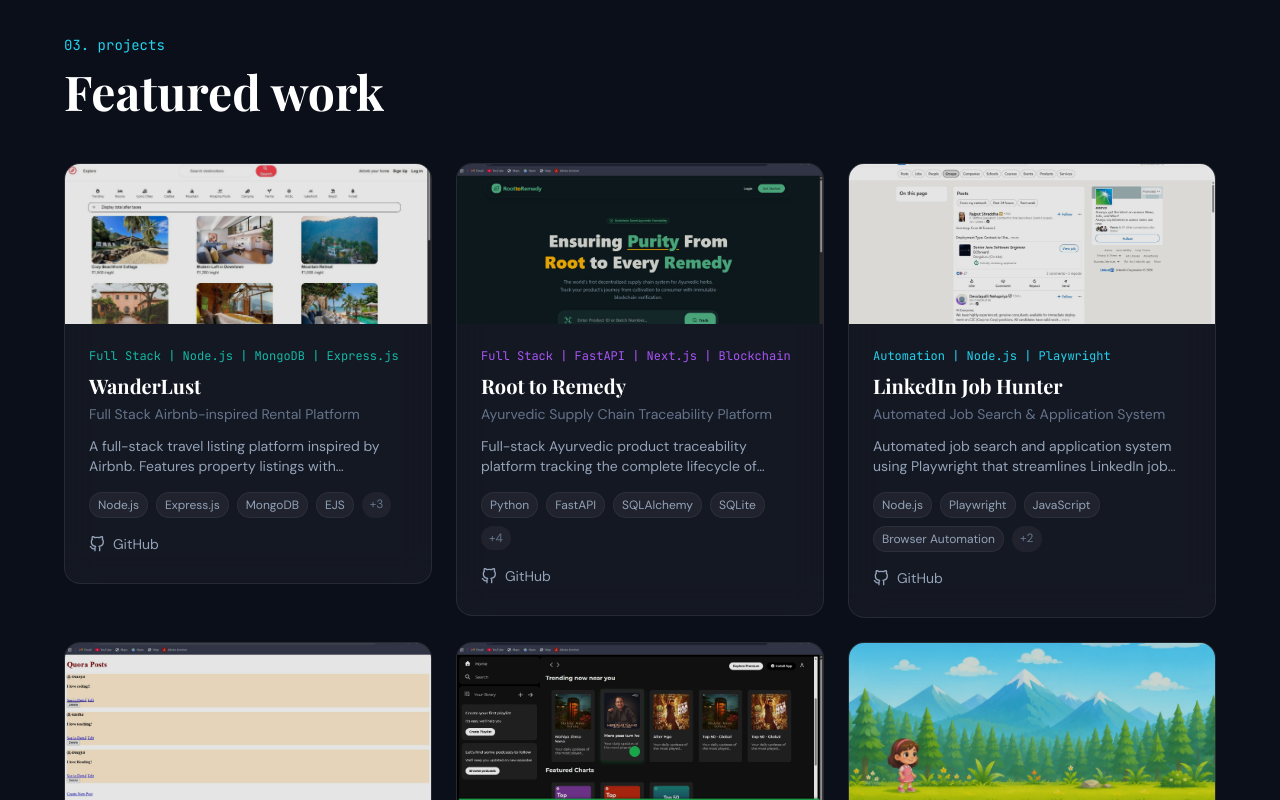
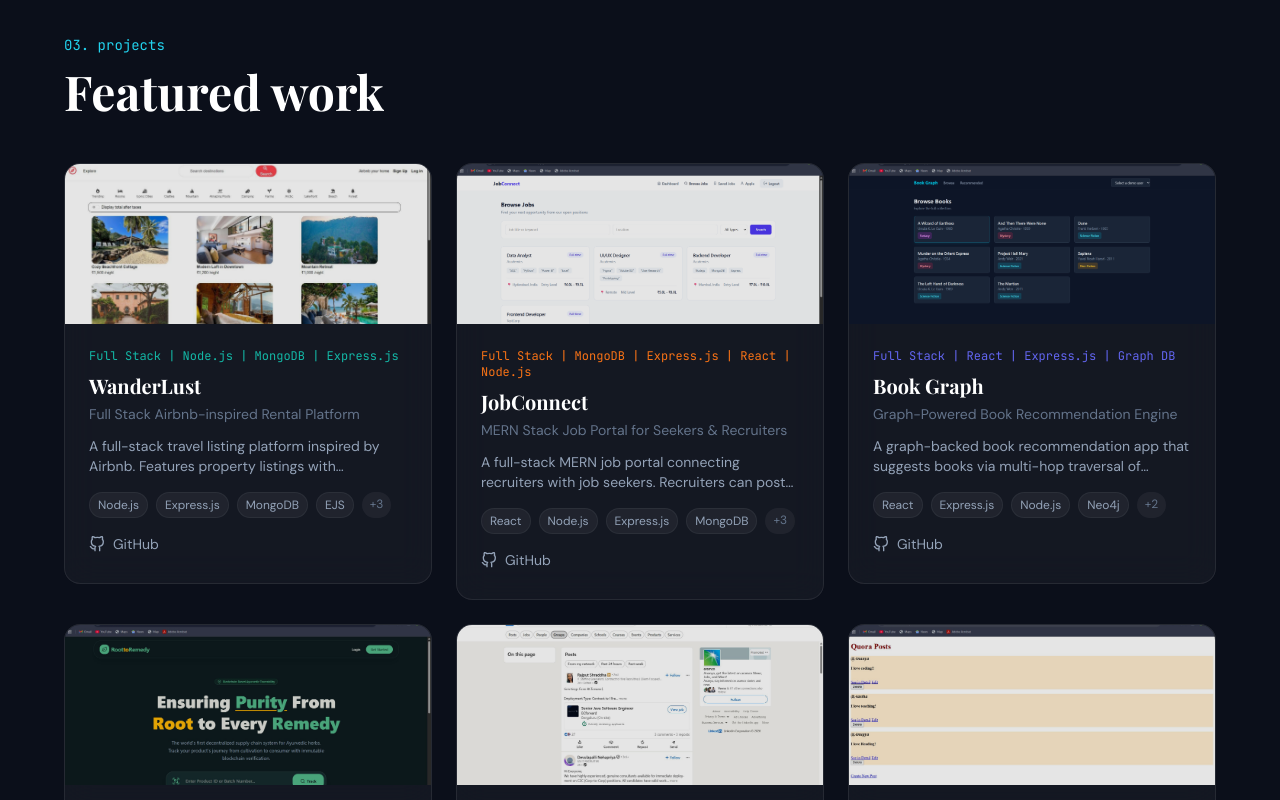
Before and after one commit to ananya-74/Ananya-Portfolio, a React (Vite) app: page / in a window 1280 px wide. Shown: the part 2441-3241 px from the top of the page. Built offline with nearby package versions, Linux system fonts and the light colour scheme; a web font is replaced by a local one.

Commit message:
Add JobConnect and Book Graph projects

```diff
--- a/src/components/About.jsx
+++ b/src/components/About.jsx
@@ -39,7 +39,7 @@
             className="grid grid-cols-2 gap-4"
           >
             {[
-              { num: '5+', label: 'Projects Built' },
+              { num: '8+', label: 'Projects Built' },
               { num: '15+', label: 'Certifications' },
               { num: '3+', label: 'Tech Stacks' },
               { num: '∞', label: 'Curiosity' },
--- a/src/data/projects.js
+++ b/src/data/projects.js
@@ -4,6 +4,8 @@
 import p3 from '../assets/projects/project-3.jpg'
 import p4 from '../assets/projects/project-4.jpg'
 import p5 from '../assets/projects/project-5.jpg'
+import p7 from '../assets/projects/project-7.png'
+import p8 from '../assets/projects/project-8.png'
 export const projects = [
   {
     title: 'WanderLust',
@@ -16,6 +18,30 @@
     gradient: 'from-blue-600/20 to-teal-600/20',
     accent: '#14B8A6',
     image: p6,
+  },
+  {
+    title: 'JobConnect',
+    subtitle: 'MERN Stack Job Portal for Seekers & Recruiters',
+    category: 'Full Stack | MongoDB | Express.js | React | Node.js',
+    description: 'A full-stack MERN job portal connecting recruiters with job seekers. Recruiters can post and manage job openings and review applicants, while job seekers can search, filter, save, and apply to jobs with real-time application tracking.',
+    tech: ['React', 'Node.js', 'Express.js', 'MongoDB', 'JWT', 'Tailwind CSS', 'Framer Motion'],
+    github: 'https://github.com/ananya-74/jobconnect',
+    live: 'https://jobconnect-rose-nine.vercel.app',
+    gradient: 'from-orange-600/20 to-red-600/20',
+    accent: '#F97316',
+    image: p7,
+  },
+  {
+    title: 'Book Graph',
+    subtitle: 'Graph-Powered Book Recommendation Engine',
+    category: 'Full Stack | React | Express.js | Graph DB',
+    description: 'A graph-backed book recommendation app that suggests books via multi-hop traversal of readers with shared taste, using a Neo4j-compatible graph database and Cypher queries for real-time collaborative filtering.',
+    tech: ['React', 'Express.js', 'Node.js', 'Neo4j', 'Cypher', 'REST API'],
+    github: 'https://github.com/ananya-74/wexa-book-graph',
+    live: 'https://wexa-book-graph.vercel.app',
+    gradient: 'from-indigo-600/20 to-blue-600/20',
+    accent: '#6366F1',
+    image: p8,
   },
   {
     title: 'Root to Remedy',
```
Also changed, not shown: src/assets/projects/project-7.png (added), src/assets/projects/project-8.png (added).
